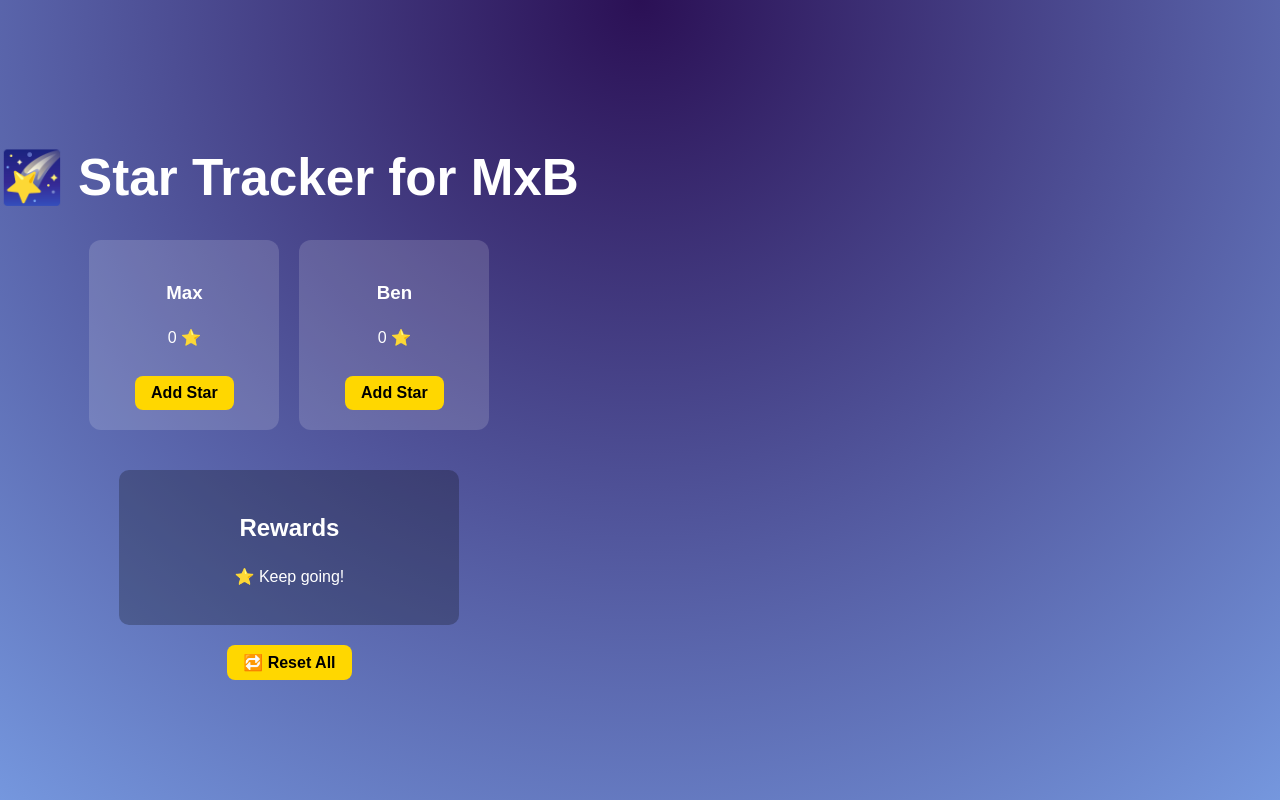
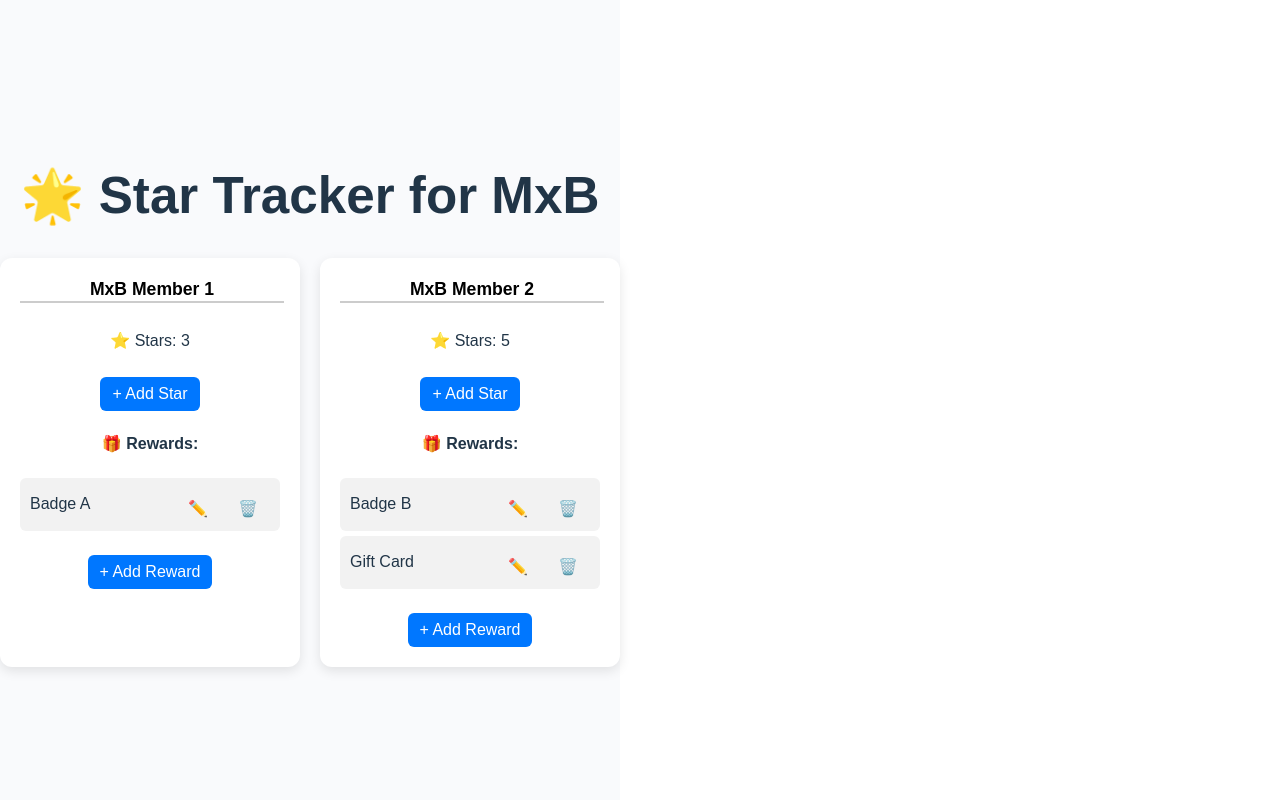
Before and after one commit to chrono2422/Star-Tracker-for-MxB, a React (Vite) app: page / in a window 1280 px wide. Built offline with nearby package versions, Linux system fonts and the light colour scheme.

Commit message:
Added rewards editing and fixed layout

```diff
--- a/src/App.css
+++ b/src/App.css
@@ -1,56 +1,84 @@
-body {
-  background: radial-gradient(circle at top, #2b1055, #7597de);
-  color: white;
-  font-family: "Poppins", sans-serif;
-  margin: 0;
+.app-container {
+  font-family: Arial, sans-serif;
   text-align: center;
+  background: #f9fafc;
+  min-height: 100vh;
+  display: flex;
+  flex-direction: column;
+  justify-content: center;
+  align-items: center;
 }
 
-h1 {
-  margin-top: 30px;
+.members-container {
+  display: flex;
+  gap: 20px;
+  flex-wrap: wrap;
+  justify-content: center;
 }
 
-.cards {
-  display: flex;
-  justify-content: center;
-  gap: 20px;
-  margin: 30px;
-  flex-wrap: wrap;
+.member-card {
+  background: white;
+  border-radius: 12px;
+  padding: 20px;
+  width: 260px;
+  box-shadow: 0 4px 12px rgba(0, 0, 0, 0.1);
 }
 
-.star-card {
-  background: rgba(255, 255, 255, 0.15);
-  border-radius: 12px;
-  padding: 20px;
-  width: 150px;
-  transition: transform 0.2s;
+.name-input {
+  font-size: 1.1em;
+  font-weight: bold;
+  border: none;
+  border-bottom: 2px solid #ccc;
+  text-align: center;
+  width: 100%;
+  margin-bottom: 10px;
 }
 
-.star-card:hover {
-  transform: scale(1.05);
+.name-input:focus {
+  outline: none;
+  border-color: #0077ff;
 }
 
 button {
-  margin-top: 10px;
-  background: gold;
-  color: black;
+  background-color: #0077ff;
+  color: white;
   border: none;
-  padding: 8px 16px;
-  border-radius: 8px;
+  padding: 8px 12px;
+  border-radius: 6px;
   cursor: pointer;
-  font-weight: bold;
+  margin-top: 8px;
 }
 
 button:hover {
-  background: #ffd700;
+  background-color: #005fcc;
 }
 
+.rewards ul {
+  list-style: none;
+  padding: 0;
+}
 .rewards {
-  margin-top: 40px;
-  background: rgba(0, 0, 0, 0.25);
-  padding: 20px;
-  border-radius: 10px;
-  width: 300px;
-  margin-left: auto;
-  margin-right: auto;
+  margin-top: 15px;
 }
+
+.reward-item {
+  display: flex;
+  justify-content: space-between;
+  align-items: center;
+  background: #f2f2f2;
+  margin: 5px 0;
+  padding: 5px 10px;
+  border-radius: 6px;
+}
+
+.reward-actions button {
+  margin-left: 6px;
+  background: none;
+  border: none;
+  cursor: pointer;
+  font-size: 1em;
+}
+
+.reward-actions button:hover {
+  transform: scale(1.1);
+}
--- a/src/App.jsx
+++ b/src/App.jsx
@@ -1,11 +1,99 @@
-import React from "react";
-import Tracker from "./components/Tracker";
+import { useState } from "react";
 import "./App.css";
 
-export default function App() {
+function App() {
+  const [members, setMembers] = useState([
+    { id: 1, name: "MxB Member 1", stars: 3, rewards: ["Badge A"] },
+    { id: 2, name: "MxB Member 2", stars: 5, rewards: ["Badge B", "Gift Card"] },
+  ]);
+
+  const updateName = (id, newName) => {
+    setMembers((prev) =>
+      prev.map((m) => (m.id === id ? { ...m, name: newName } : m))
+    );
+  };
+
+  const addStar = (id) => {
+    setMembers((prev) =>
+      prev.map((m) =>
+        m.id === id ? { ...m, stars: m.stars + 1 } : m
+      )
+    );
+  };
+
+  const addReward = (id) => {
+    const newReward = prompt("Enter new reward name:");
+    if (!newReward) return;
+    setMembers((prev) =>
+      prev.map((m) =>
+        m.id === id ? { ...m, rewards: [...m.rewards, newReward] } : m
+      )
+    );
+  };
+
+  const editReward = (id, index) => {
+    const newName = prompt("Edit reward name:");
+    if (!newName) return;
+    setMembers((prev) =>
+      prev.map((m) =>
+        m.id === id
+          ? {
+              ...m,
+              rewards: m.rewards.map((r, i) =>
+                i === index ? newName : r
+              ),
+            }
+          : m
+      )
+    );
+  };
+
+  const deleteReward = (id, index) => {
+    if (!confirm("Remove this reward?")) return;
+    setMembers((prev) =>
+      prev.map((m) =>
+        m.id === id
+          ? { ...m, rewards: m.rewards.filter((_, i) => i !== index) }
+          : m
+      )
+    );
+  };
+
   return (
-    <div className="app">
-      <Tracker />
+    <div className="app-container">
+      <h1>🌟 Star Tracker for MxB</h1>
+      <div className="members-container">
+        {members.map((member) => (
+          <div key={member.id} className="member-card">
+            <input
+              type="text"
+              value={member.name}
+              onChange={(e) => updateName(member.id, e.target.value)}
+              className="name-input"
+            />
+            <p>⭐ Stars: {member.stars}</p>
+            <button onClick={() => addStar(member.id)}>+ Add Star</button>
+
+            <div className="rewards">
+              <h4>🎁 Rewards:</h4>
+              <ul>
+                {member.rewards.map((r, i) => (
+                  <li key={i} className="reward-item">
+                    <span>{r}</span>
+                    <div className="reward-actions">
+                      <button onClick={() => editReward(member.id, i)}>✏️</button>
+                      <button onClick={() => deleteReward(member.id, i)}>🗑️</button>
+                    </div>
+                  </li>
+                ))}
+              </ul>
+              <button onClick={() => addReward(member.id)}>+ Add Reward</button>
+            </div>
+          </div>
+        ))}
+      </div>
     </div>
   );
 }
+
+export default App;
```
